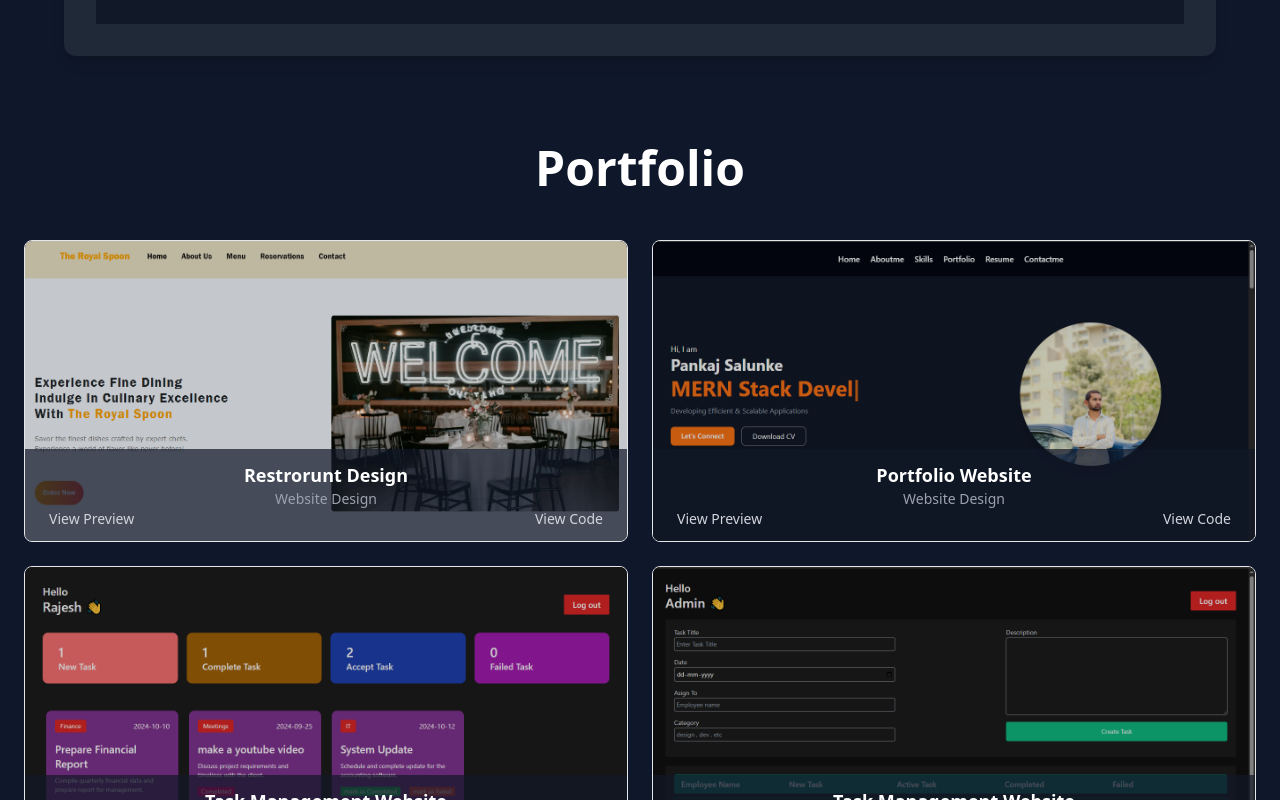
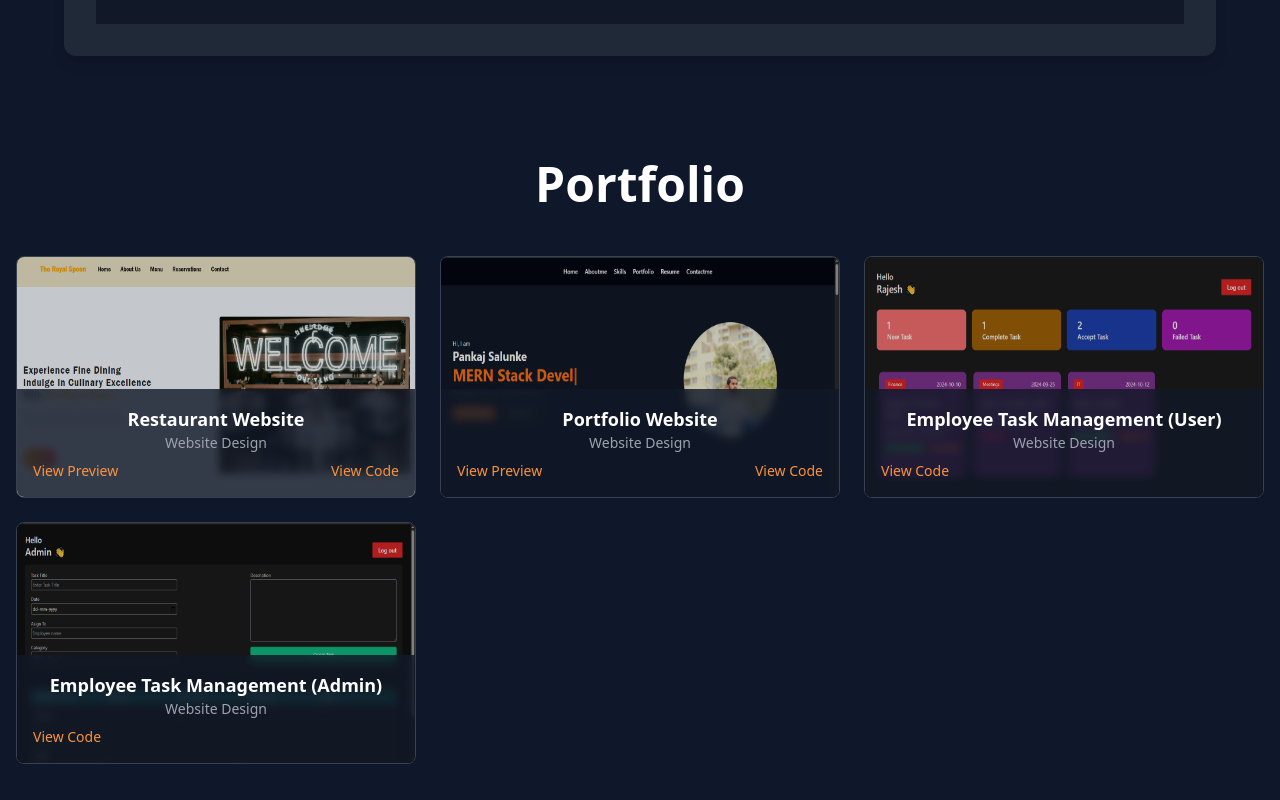
Before and after one commit to pankajsalunke/Portfolio, a React (Vite) app: page / in a window 1280 px wide. Shown: the part 2480-3280 px from the top of the page. Built offline with nearby package versions, Linux system fonts and the light colour scheme.

Commit message:
change save

```diff
--- a/src/pages/Portfolio.jsx
+++ b/src/pages/Portfolio.jsx
@@ -1,101 +1,89 @@
 import React, { useState } from "react";
-import resto from '../assets/Images/Resto.png'
-import portfolio from '../assets/Images/portfolio.png'
-import emp from '../assets/Images/Emp.png'
-import admin from '../assets/Images/Admin.png'
-import { Link } from 'react-router-dom'
+import resto from '../assets/Images/Resto.png';
+import portfolio from '../assets/Images/portfolio.png';
+import emp from '../assets/Images/Emp.png';
+import admin from '../assets/Images/Admin.png';
+import { Link } from 'react-router-dom';
 
 const Portfolio = () => {
-  const [activeCategory, setActiveCategory] = useState("Website Design");
-
-  // const categories = [
-  //   "All",
-  //   "Website Design",
-  //   "Mobile App Design",
-  //   "Dashboard Design",
-  //   "Web App Design",
-  // ];
+  const [activeCategory] = useState("Website Design");
 
   const portfolioItems = [
     {
       id: 1,
-      title: "Restrorunt Design",
+      title: "Restaurant Website",
       category: "Website Design",
       image: resto,
       link: 'https://restroruntweb.onrender.com/',
-      code_link: 'https://github.com/pankajsalunke/restroruntweb'
+      code_link: 'https://github.com/pankajsalunke/restroruntweb',
     },
     {
       id: 2,
       title: "Portfolio Website",
       category: "Website Design",
       image: portfolio,
-      link: '',
-      code_link: ''
+      link: 'https://portfolio-1gxu.onrender.com',
+      code_link: 'https://github.com/pankajsalunke/Portfolio',
     },
     {
       id: 3,
-      title: "Task Management Website",
+      title: "Employee Task Management (User)",
       category: "Website Design",
       image: emp,
       link: '',
-      code_link: "https://github.com/pankajsalunke/employee-task-management-system"
+      code_link: "https://github.com/pankajsalunke/employee-task-management-system",
     },
     {
       id: 4,
-      title: "Task Management Website",
+      title: "Employee Task Management (Admin)",
       category: "Website Design",
       image: admin,
       link: '',
-      code_link: 'https://github.com/pankajsalunke/employee-task-management-system'
+      code_link: 'https://github.com/pankajsalunke/employee-task-management-system',
     },
   ];
 
   return (
-    <div
-      id="portfolio"
-      className="bg-slate-900 text-white min-h-screen p-6"
-    >
-      <h2 className="text-5xl font-bold text-white mb-12 text-center">Portfolio</h2>
-      {/*
-      <div className="flex justify-center mt-6 space-x-4">
-        {categories.map((category) => (
-          <button
-            key={category}
-            className={`px-4 py-2 rounded-lg transition duration-300 ${
-              activeCategory === category
-                ? "bg-orange-500 text-white"
-                : "bg-gray-800 text-gray-400 hover:bg-gray-700"
-            }`}
-            onClick={() => setActiveCategory(category)}
-          >
-            {category}
-          </button>
-        ))}
-      </div> */}
+    <div id="portfolio" className="bg-slate-900 text-white min-h-screen px-4 py-10">
+      <h2 className="text-3xl sm:text-5xl font-bold text-center mb-12">Portfolio</h2>
 
-      <div className="grid grid-cols-1 md:grid-cols-2  gap-6 mt-8">
+      <div className="grid grid-cols-1 sm:grid-cols-2 lg:grid-cols-3 gap-6">
         {portfolioItems
-          .filter(
-            (item) =>
-              activeCategory === "All" || item.category === activeCategory
-          )
+          .filter((item) => activeCategory === "All" || item.category === activeCategory)
           .map((item) => (
             <div
               key={item.id}
-              className="relative bg-black rounded-lg overflow-hidden border hover:border-red-300"
+              className="relative bg-black rounded-lg overflow-hidden border border-gray-700 hover:border-orange-400 transition"
             >
               <img
                 src={item.image}
                 alt={item.title}
-                className="w-full  object-center h-[300px] opacity-80 hover:opacity-100  transition duration-300"
+                className="w-full h-60 object-center opacity-80 hover:opacity-100 transition duration-300"
               />
-              <div className="absolute bottom-0 w-full text-center p-3 bg-gray-900 bg-opacity-70">
+              <div className="absolute bottom-0 w-full text-center p-4 bg-gray-900 bg-opacity-80 backdrop-blur-sm">
                 <h3 className="text-lg font-semibold">{item.title}</h3>
-                <p className="text-sm text-gray-400">{item.category}</p>
-                <div className="flex justify-between pl-3 pr-3">
-                  <p className="text-sm text-gray-300 cursor-pointer"><Link to={item.link} target="_blank">View Preview</Link></p>
-                  <p className="text-sm text-gray-300 cursor-pointer"><Link to={item.code_link} target="_blank">View Code</Link></p>
+                <p className="text-sm text-gray-400 mb-2">{item.category}</p>
+                <div className="flex flex-col sm:flex-row justify-between gap-4 text-sm text-orange-400">
+                  {item.link && (
+                    <a
+                      href={item.link}
+                      target="_blank"
+                      rel="noopener noreferrer"
+                      className="hover:underline"
+                    >
+                     View Preview
+                    </a>
+                  )}
+                  {item.code_link && (
+                    <a
+                      href={item.code_link}
+                      target="_blank"
+                      rel="noopener noreferrer"
+                      className="hover:underline"
+                    >
+                       View Code
+                    </a>
+                  )}
                 </div>
               </div>
             </div>
--- a/vite.config.js
+++ b/vite.config.js
@@ -8,5 +8,8 @@ export default defineConfig({
     port: process.env.PORT || 5173,
   },
   plugins: [react(), svgr()],
+  build: {
+    outDir: 'build', // Change default from 'dist' to 'build'
+  },
 
 });
```
